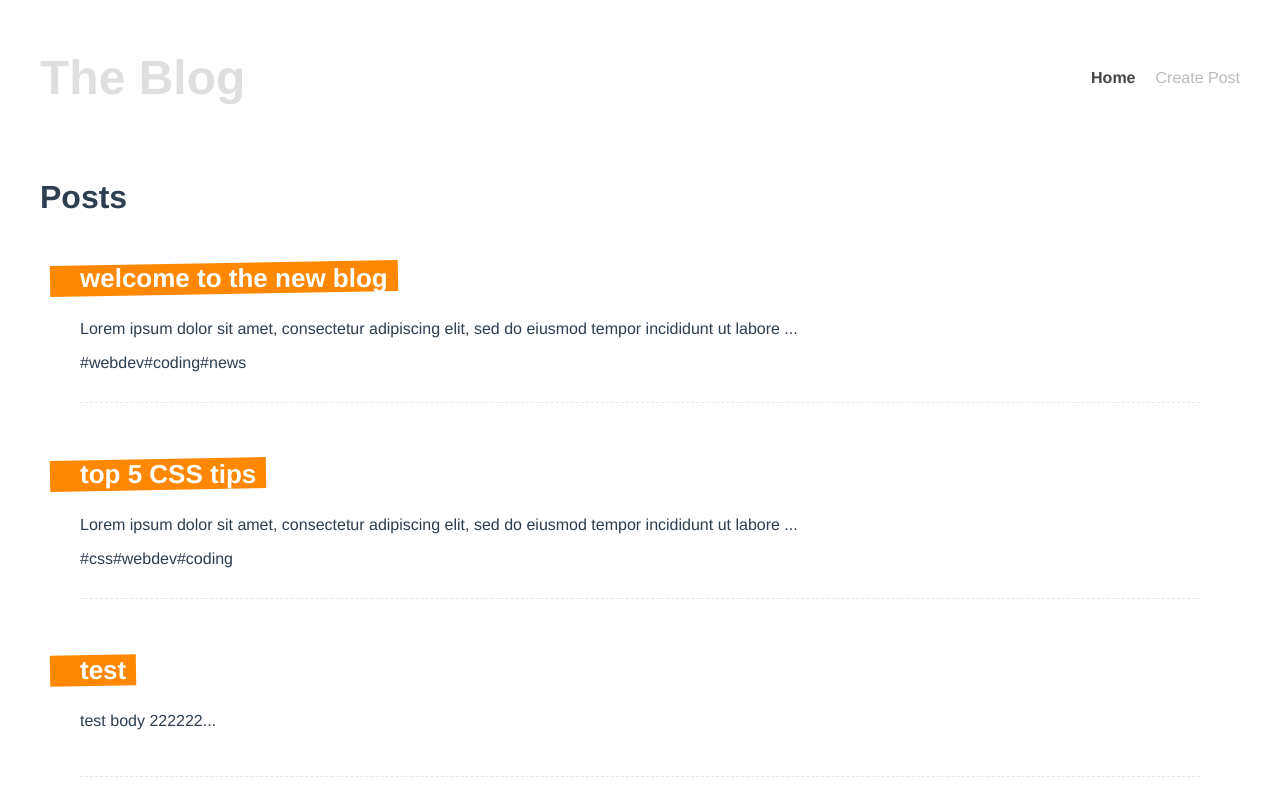
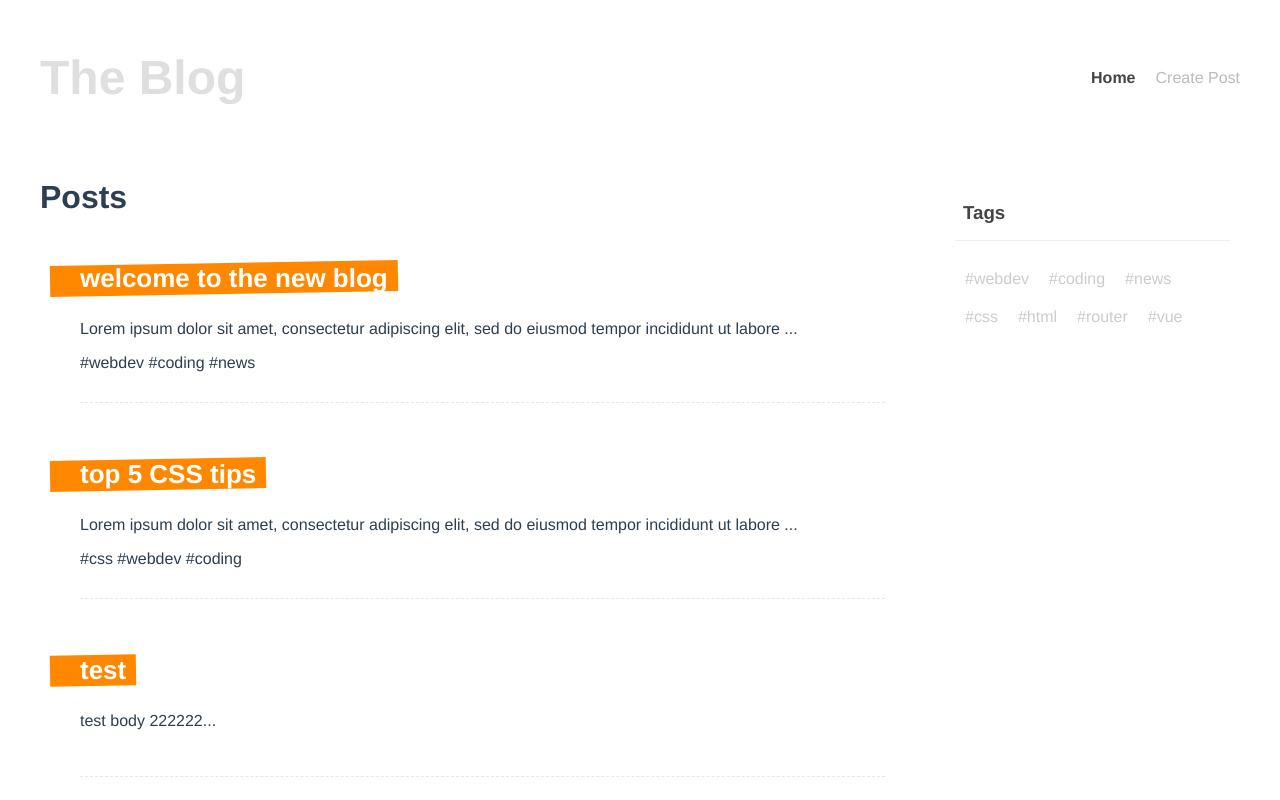
Before and after one commit to motonim/vue-composition-api, a Vue app: page / in a window 1280 px wide. Shown: the top 800 px of the page. Built offline with nearby package versions, Linux system fonts and the light colour scheme; data requests are answered from the project's data file.

Commit message:
create a tag cloud

```diff
--- a/src/components/SinglePost.vue
+++ b/src/components/SinglePost.vue
@@ -4,7 +4,9 @@
         <h3>{{ post.title }}</h3>
       </router-link>
       <p>{{ snippet }}</p>
-      <span v-for="tag in post.tags" :key="tag">#{{ tag }}</span>
+      <span v-for="tag in post.tags" :key="tag">
+        #{{ tag }}
+      </span>
     </div>
   </template>
 
@@ -25,7 +27,6 @@
   </script>
 
   <style>
-
   .post {
     margin: 0 40px 30px;
     padding-bottom: 30px;
--- /dev/null
+++ b/src/components/TagCloud.vue
@@ -0,0 +1,46 @@
+<template>
+  <div class="tag-cloud">
+    <h3>Tags</h3>
+    <div v-for="tag in tags" :key="tag">
+        <router-link :to="{ name: 'Tag', params: { tag: tag }}">
+            #{{ tag }}
+        </router-link>
+    </div>
+  </div>
+</template>
+
+<script>
+import useTags from '@/composables/useTags';
+
+export default {
+    props: ['posts'],
+    setup(props) {
+        const { tags } = useTags(props.posts)
+
+        return { tags }
+    }
+}
+</script>
+
+<style>
+.tag-cloud {
+    padding: 10px;
+  }
+  .tag-cloud h3 {
+    border-bottom: 1px solid #eee;
+    padding: 16px 8px;
+    color: #444;
+  }
+  .tag-cloud div {
+    display: inline-block;
+    padding: 10px;
+  }
+  .tag-cloud a {
+    color: #ccc;
+    text-decoration: none;
+  }
+  .tag-cloud a.router-link-active {
+    color: #ff8800;
+    font-weight: bold;
+  }
+</style>
--- /dev/null
+++ b/src/composables/useTags.js
@@ -0,0 +1,16 @@
+import { ref } from 'vue'
+
+const useTags = (posts) => {
+    const tags = ref([])
+    const tagSet = new Set()
+
+    posts.forEach((post) => {
+        post.tags.forEach(tag => tagSet.add(tag))
+    })
+
+    tags.value = [...tagSet]
+
+    return { tags }
+}
+
+export default useTags
--- a/src/views/HomeView.vue
+++ b/src/views/HomeView.vue
@@ -15,8 +15,9 @@
     </div>
 
     <hr>     -->
-    <div v-if="posts.length">
-      <PostList v-if="showPosts" :posts="posts" />
+    <div v-if="posts.length" class="layout">
+      <PostList v-if="showPosts" :posts="posts"/>
+      <TagCloud :posts="posts" />
     </div>
     <div v-else>
       <Spinner />
@@ -32,10 +33,11 @@
 import PostList from '@/components/PostList.vue'
 import getPosts from '../composables/getPosts'
 import Spinner  from '@/components/Spinner.vue'
+import TagCloud from '@/components/TagCloud.vue'
 
 export default {
   name: 'HomeView',
-  components: { PostList, Spinner },
+  components: { PostList, Spinner, TagCloud },
   setup() {
     // const p = ref(null)
     // // console.log(p, p.value)
@@ -97,4 +99,9 @@
     margin: 0 auto;
     padding: 10px;
   }
+  .layout {
+    display: grid;
+    grid-template-columns: 3fr 1fr;
+    gap: 20px;
+  }
 </style>
--- a/src/views/Tag.vue
+++ b/src/views/Tag.vue
@@ -1,8 +1,9 @@
 <template>
     <div class="tag">
         <div v-if="error">{{  error }}</div>
-        <div v-if="posts.length">
+        <div v-if="posts.length" class="layout">
             <PostList :posts="postsWithTag" />
+            <TagCloud :posts="posts" />
         </div>
         <div v-else>
             <Spinner />
@@ -15,11 +16,12 @@
 import getPosts from '@/composables/getPosts';
 import Spinner from '@/components/Spinner.vue';
 import PostList from '@/components/PostList.vue';
+import TagCloud from '@/components/TagCloud.vue';
 import { computed } from 'vue'
 import { useRoute } from 'vue-router'
 
 export default {
-    components: { Spinner, PostList },
+    components: { Spinner, PostList, TagCloud },
     setup() {
         const route = useRoute()
         const { posts, error, load } = getPosts()
@@ -37,3 +39,10 @@
     }
 }
 </script>
+<style scoped>
+.tag {
+    max-width: 1200px;
+    margin: 0 auto;
+    padding: 10px;
+  }
+</style>
```
